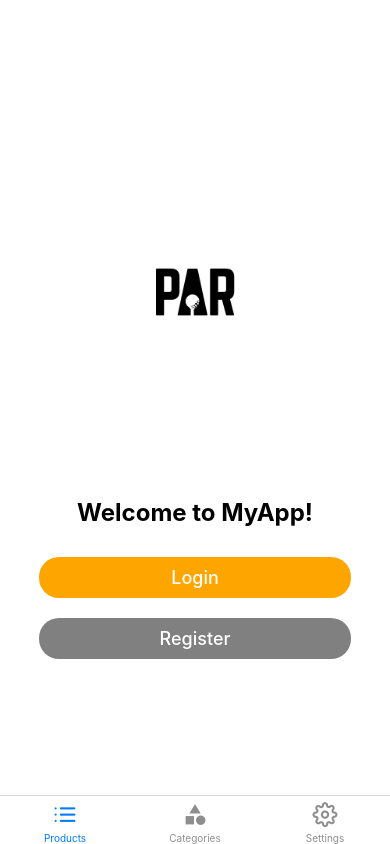
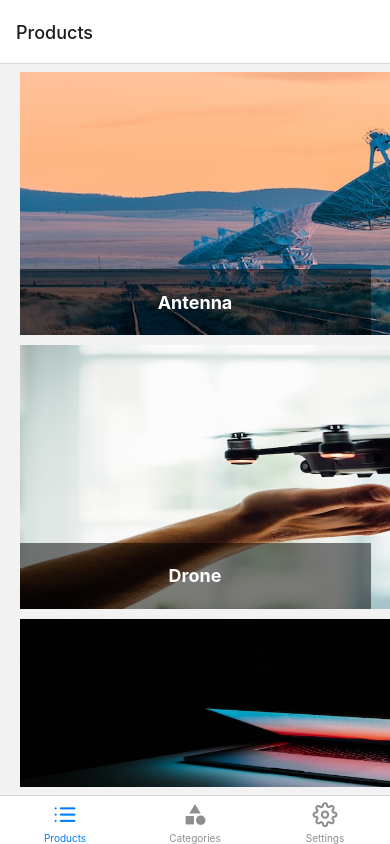
Before and after one commit to DenisFeier/react_navigation_deep_dive, a React Native app: screen /Products in a window 390 px wide. Built offline with nearby package versions, Linux system fonts and the light colour scheme.

Commit message:
add products stack

```diff
--- /dev/null
+++ b/src/router/ProductStack/index.tsx
@@ -0,0 +1,30 @@
+import React from 'react';
+import {createStackNavigator} from '@react-navigation/stack';
+import {ProductStackParams} from './params';
+import ProductsScreen from '../../screens/ProductsScreen';
+import ProductDetailsScreen from '../../screens/ProductDetailsScreen';
+
+const Stack = createStackNavigator<ProductStackParams>();
+
+const ProductStack = () => {
+    return (
+        <Stack.Navigator>
+            <Stack.Screen
+                name="ProductsList"
+                component={ProductsScreen}
+                options={{
+                    headerTitle: 'Products',
+                }}
+            />
+            <Stack.Screen
+                name="ProductDetails"
+                component={ProductDetailsScreen}
+                options={({route}) => ({
+                    headerTitle: route.params.product.name,
+                })}
+            />
+        </Stack.Navigator>
+    );
+};
+
+export default ProductStack;
--- /dev/null
+++ b/src/router/ProductStack/params.ts
@@ -0,0 +1,8 @@
+import {Product} from '../../types/Product';
+
+export type ProductStackParams = {
+    ProductsList: undefined;
+    ProductDetails: {
+        product: Product;
+    };
+};
--- a/src/router/TabBar/index.tsx
+++ b/src/router/TabBar/index.tsx
@@ -5,6 +5,7 @@ import WelcomeScreen from '../../screens/WelcomeScreen';
 import Feather from 'react-native-vector-icons/Feather';
 import MaterialIcons from 'react-native-vector-icons/MaterialIcons';
 import {TabbarIconProps} from '../../types/TabBarIconProps';
+import ProductStack from '../ProductStack';
 
 const Tab = createBottomTabNavigator<TabBarParams>();
 
@@ -24,11 +25,11 @@ const TabBar = () => {
     return (
         <Tab.Navigator
             screenOptions={{
-                header: () => null,
+                headerShown: false,
             }}>
             <Tab.Screen
                 name="Products"
-                component={WelcomeScreen}
+                component={ProductStack}
                 options={{
                     tabBarIcon: ProductsIcon,
                 }}
--- a/src/router/TabBar/params.ts
+++ b/src/router/TabBar/params.ts
@@ -1,5 +1,8 @@
+import {NavigatorScreenParams} from '@react-navigation/native';
+import {ProductStackParams} from '../ProductStack/params';
+
 export type TabBarParams = {
-    Products: undefined;
+    Products: NavigatorScreenParams<ProductStackParams>;
     Categories: undefined;
     Settings: undefined;
 };
--- a/src/screens/ProductDetailsScreen/index.tsx
+++ b/src/screens/ProductDetailsScreen/index.tsx
@@ -3,10 +3,13 @@ import {View, useWindowDimensions} from 'react-native';
 import {styles} from './styles';
 import ProductItem from '../../components/ProductItem';
 import BigTextScrollView from '../../components/BigTextScrollView';
-import {DUMMY_DATA} from '../../data/dummyData';
+
+import {RouteProp, useRoute} from '@react-navigation/native';
+import {ProductStackParams} from '../../router/ProductStack/params';
 
 const ProductDetailsScreen: React.FC = () => {
-    const product = DUMMY_DATA[0];
+    const route = useRoute<RouteProp<ProductStackParams, 'ProductDetails'>>();
+    const product = route.params.product;
     const {width} = useWindowDimensions();
     const cardWidth = width * 0.8;
 
--- a/src/screens/ProductsScreen/index.tsx
+++ b/src/screens/ProductsScreen/index.tsx
@@ -2,10 +2,20 @@ import React from 'react';
 import {DUMMY_DATA} from '../../data/dummyData';
 import {Product} from '../../types/Product';
 import ProductsList from '../../components/ProductsList';
+import {useNavigation} from '@react-navigation/native';
+import {StackNavigationProp} from '@react-navigation/stack';
+import {ProductStackParams} from '../../router/ProductStack/params';
 
 const ProductsScreen: React.FC = () => {
+    const navigation =
+        useNavigation<
+            StackNavigationProp<ProductStackParams, 'ProductsList'>
+        >();
+
     const onTap = (product: Product) => {
-        console.log(product);
+        navigation.navigate('ProductDetails', {
+            product,
+        });
     };
 
     return <ProductsList data={DUMMY_DATA} onTap={onTap} />;
```
